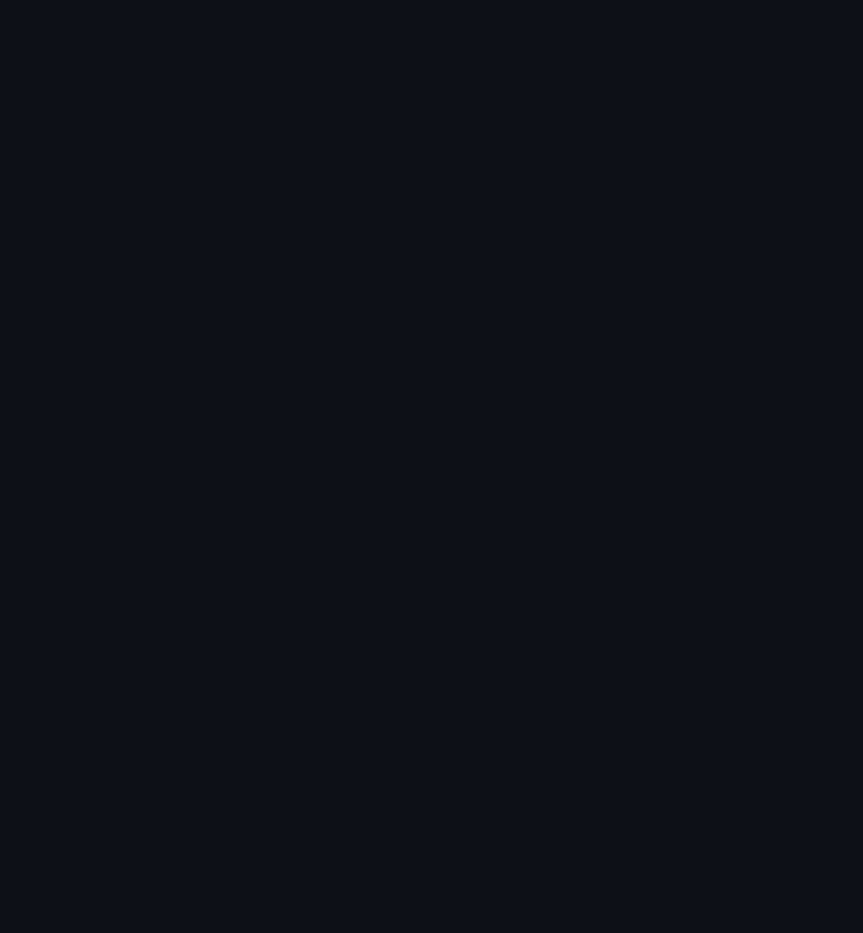
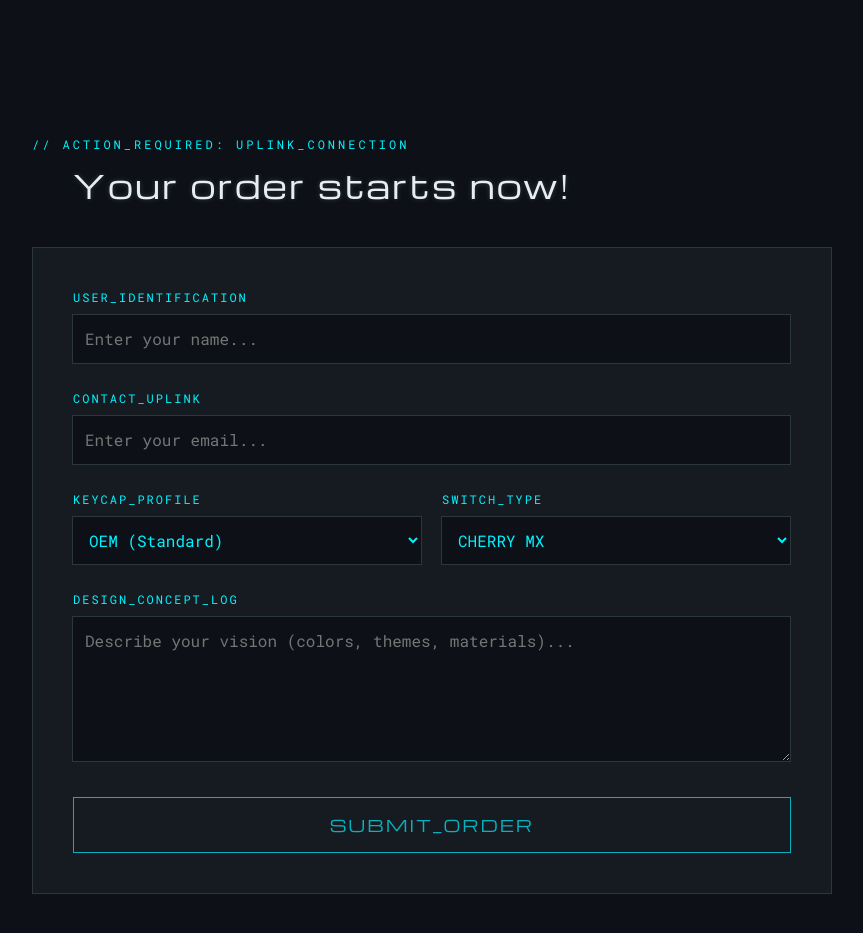
Before and after one commit to rafaelramunieh/ProjectCapacity, a React (Vite) app: page / in a window 1280 px wide. Shown: the part 3040-3973 px from the top of the page, without its empty margins (208-1071 px from the left). Before the commit the page ends 3075 px from the top, so only its background shows below. Built offline with nearby package versions, Linux system fonts and the light colour scheme.

Commit message:
feat(comission-section): add comission section with custom logic and flicker animation (acessibility thought)

```diff
--- a/src/App.jsx
+++ b/src/App.jsx
@@ -6,6 +6,7 @@ import About from "./components/About";
 import HowToOrder from "./components/HowToOrder";
 import Benefits from "./components/Benefits";
 import Testimonials from "./components/Testimonials";
+import Comission from "./components/Comission";
 
 function App() {
   return (
@@ -16,6 +17,7 @@ function App() {
       <HowToOrder />
       <Benefits />
       <Testimonials />
+      <Comission />
     </>
   );
 }
--- /dev/null
+++ b/src/components/Comission.css
@@ -0,0 +1,131 @@
+.cta-section {
+  padding: 100px 25px;
+  background-color: #0d1117;
+  display: flex;
+  justify-content: center;
+}
+
+.cta-container {
+  max-width: 800px;
+  width: 100%;
+}
+
+.cta-title {
+  text-align: left;
+  margin-bottom: 40px;
+  color: #e6edf3;
+  font-family: "Michroma", sans-serif;
+}
+
+.contact-form {
+  display: flex;
+  flex-direction: column;
+  gap: 25px;
+  background: #161b22;
+  padding: 40px;
+  border: 1px solid #2c363f;
+}
+
+.input-group {
+  display: flex;
+  flex-direction: column;
+  gap: 8px;
+}
+
+.input-group label {
+  font-size: 12px;
+  color: #00f3ff;
+  letter-spacing: 2px;
+}
+
+.input-group input,
+.input-group textarea {
+  background: #0d1117;
+  border: 1px solid #2c363f;
+  padding: 12px;
+  color: #e6edf3;
+  font-family: "Roboto Mono", monospace;
+  outline: none;
+  transition: all 0.3s ease;
+}
+
+.input-group input:focus,
+.input-group textarea:focus {
+  border-color: #00f3ff;
+  box-shadow: 0 0 10px rgba(0, 243, 255, 0.2);
+}
+
+.submit-btn {
+  background: transparent;
+  border: 1px solid #00f3ff;
+  color: #00f3ff;
+
+  padding: 15px;
+  font-family: "Michroma", sans-serif;
+  font-size: clamp(1px, 2.5vw, 16px);
+  cursor: pointer;
+  transition: all 0.5s ease-in-out;
+
+  margin-top: 10px;
+  letter-spacing: 2px;
+  text-transform: uppercase;
+  opacity: 0.7;
+}
+
+.submit-btn:hover {
+  animation: startup-flicker 0.4s linear 2,
+    steady-glow 1.5s ease-in-out 0.8s infinite alternate;
+
+  background: rgba(0, 243, 255, 0.15);
+  color: #ffffff;
+  border-color: #ffffff;
+
+  box-shadow: 0 0 20px rgba(0, 243, 255, 0.6);
+  text-shadow: 0 0 8px #00f3ff;
+  opacity: 1;
+}
+
+.social-links a:hover {
+  color: #00f3ff;
+  text-shadow: 0 0 8px #00f3ff;
+}
+
+.form-row {
+  display: flex;
+  gap: 20px;
+  width: 100%;
+}
+
+.form-row .input-group {
+  flex: 1;
+}
+
+.input-group.full-width {
+  width: 100%;
+}
+
+.cyber-select {
+  background: #0d1117;
+  border: 1px solid #2c363f;
+  padding: 12px;
+  color: #00f3ff;
+  font-family: "Roboto Mono", monospace;
+  cursor: pointer;
+}
+
+.cyber-select:focus {
+  border-color: #00f3ff;
+  outline: none;
+}
+
+textarea {
+  resize: vertical;
+  min-height: 120px;
+}
+
+@media (max-width: 600px) {
+  .form-row {
+    flex-direction: column;
+    gap: 25px;
+  }
+}
--- /dev/null
+++ b/src/components/Comission.jsx
@@ -0,0 +1,117 @@
+import React, { useState } from "react";
+import "./Comission.css";
+
+const Comission = () => {
+  const [customProfile, setCustomProfile] = useState(false);
+  const [customSwitch, setCustomSwitch] = useState(false);
+
+  const handleSubmit = (e) => {
+    e.preventDefault();
+    alert("TRANSMISSION_RECEIVED: We will contact you soon.");
+  };
+
+  return (
+    <section className="cta-section" id="contact">
+      <div className="cta-container">
+        <span className="section-tag">
+          // ACTION_REQUIRED: UPLINK_CONNECTION
+        </span>
+        <h2 className="cta-title">Your order starts now!</h2>
+
+        <form className="contact-form" onSubmit={handleSubmit}>
+          <div className="input-group">
+            <label htmlFor="name">USER_IDENTIFICATION</label>
+            <input
+              type="text"
+              id="name"
+              placeholder="Enter your name..."
+              required
+            />
+          </div>
+
+          <div className="input-group">
+            <label htmlFor="email">CONTACT_UPLINK</label>
+            <input
+              type="email"
+              id="email"
+              placeholder="Enter your email..."
+              required
+            />
+          </div>
+
+          <div className="form-row">
+            <div className="input-group">
+              <label htmlFor="profile">KEYCAP_PROFILE</label>
+              {!customProfile ? (
+                <select
+                  id="profile"
+                  className="cyber-select"
+                  onChange={(e) =>
+                    e.target.value === "other" && setCustomProfile(true)
+                  }
+                >
+                  <option value="oem">OEM (Standard)</option>
+                  <option value="cherry">CHERRY</option>
+                  <option value="xda">XDA (Flat)</option>
+                  <option value="dsa">DSA</option>
+                  <option value="other">OTHER (Type down)</option>
+                </select>
+              ) : (
+                <input
+                  type="text"
+                  placeholder="Specify profile..."
+                  autoFocus
+                  onBlur={(e) =>
+                    e.target.value === "" && setCustomProfile(false)
+                  }
+                />
+              )}
+            </div>
+
+            <div className="input-group">
+              <label htmlFor="switch">SWITCH_TYPE</label>
+              {!customSwitch ? (
+                <select
+                  id="switch"
+                  className="cyber-select"
+                  onChange={(e) =>
+                    e.target.value === "other" && setCustomSwitch(true)
+                  }
+                >
+                  <option value="cherry">CHERRY MX</option>
+                  <option value="gateron">GATERON</option>
+                  <option value="kailh">KAILH</option>
+                  <option value="other">OTHER (Type down)</option>
+                </select>
+              ) : (
+                <input
+                  type="text"
+                  placeholder="Specify switch..."
+                  autoFocus
+                  onBlur={(e) =>
+                    e.target.value === "" && setCustomSwitch(false)
+                  }
+                />
+              )}
+            </div>
+          </div>
+
+          <div className="input-group">
+            <label htmlFor="theme">DESIGN_CONCEPT_LOG</label>
+            <textarea
+              id="theme"
+              rows="5"
+              placeholder="Describe your vision (colors, themes, materials)..."
+            ></textarea>
+          </div>
+
+          <button type="submit" className="submit-btn">
+            SUBMIT_ORDER
+          </button>
+        </form>
+      </div>
+    </section>
+  );
+};
+
+export default Comission;
--- a/src/index.css
+++ b/src/index.css
@@ -48,6 +48,12 @@ h2 {
   color: #8d98a7;
   letter-spacing: 2px;
   text-shadow: 0 0 5px rgba(141, 152, 167, 0.3);
+}
+@media (prefers-reduced-motion: reduce) {
+  * {
+    animation: none;
+    transition: none;
+  }
 }
 
 @media (max-width: 768px) {
@@ -139,3 +145,84 @@ h2 {
     font-size: 20px;
   }
 }
+
+/* Global animations */
+@keyframes flicker {
+  0% {
+    opacity: 1;
+  }
+  10% {
+    opacity: 0.5;
+  }
+  20% {
+    opacity: 1;
+  }
+  30% {
+    opacity: 1;
+  }
+  40% {
+    opacity: 0.4;
+  }
+  50% {
+    opacity: 1;
+  }
+  60% {
+    opacity: 0.8;
+  }
+  70% {
+    opacity: 1;
+  }
+  80% {
+    opacity: 0.4;
+  }
+  90% {
+    opacity: 1;
+  }
+  100% {
+    opacity: 1;
+  }
+}
+
+@keyframes startup-flicker {
+  0% {
+    opacity: 0;
+  }
+  10% {
+    opacity: 1;
+  }
+  20% {
+    opacity: 0.3;
+  }
+  30% {
+    opacity: 1;
+  }
+  40% {
+    opacity: 0.5;
+  }
+  50% {
+    opacity: 1;
+  }
+  100% {
+    opacity: 1;
+  }
+}
+
+@keyframes steady-glow {
+  from {
+    opacity: 1;
+    filter: brightness(0.8);
+  }
+  to {
+    opacity: 1;
+    filter: brightness(1.1);
+  }
+}
+
+@keyframes neon-pulse {
+  from {
+    text-shadow: 0 0 5px #00f3ff, 0 0 10px #00f3ff;
+  }
+  to {
+    text-shadow: 0 0 10px #00f3ff, 0 0 20px #00f3ff, 0 0 30px #00f3ff;
+  }
+}
```
